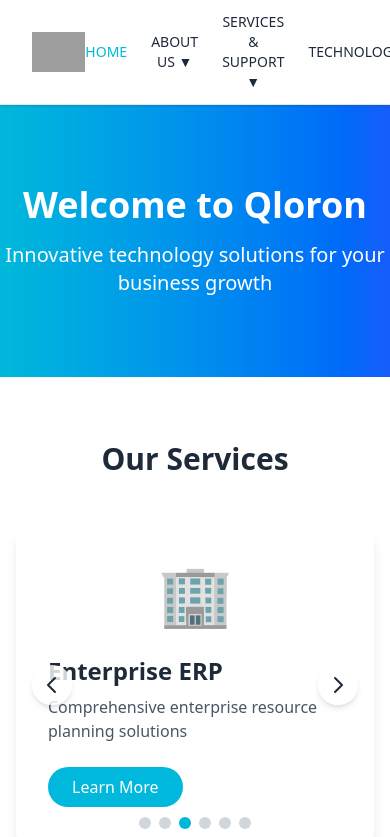
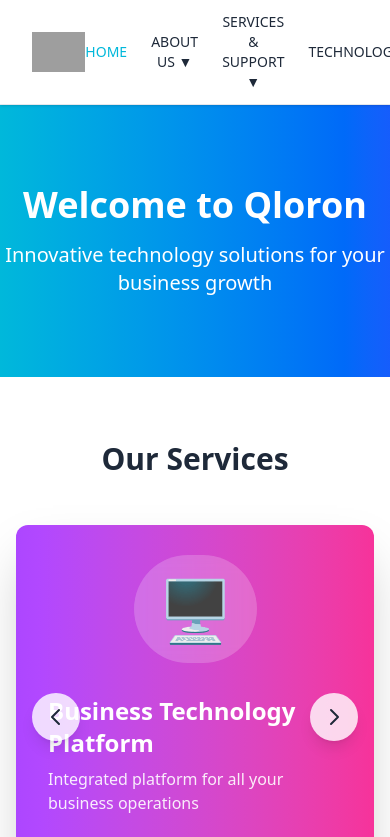
Before and after one commit to Himanshu-coder007/Qloron-Home-page, a React (Vite) app: page / in a window 390 px wide. Shown: the top 837 px of the page. Built offline with nearby package versions, Linux system fonts and the light colour scheme; grey boxes are pictures that could not be loaded.

Commit message:
changes in ui

```diff
--- a/src/components/home/ServiceCard.jsx
+++ b/src/components/home/ServiceCard.jsx
@@ -3,19 +3,21 @@ import { Link } from 'react-router-dom';
 
 const ServiceCard = ({ service, isActive }) => {
   return (
-    <div className={`absolute inset-0 transition-opacity duration-500 flex items-center p-8 md:p-12 ${isActive ? 'opacity-100' : 'opacity-0 pointer-events-none'}`}>
+    <div className={`absolute inset-0 transition-opacity duration-500 flex items-center p-8 md:p-12 ${isActive ? 'opacity-100' : 'opacity-0 pointer-events-none'} ${service.bgColor} text-white`}>
       <div className="flex flex-col md:flex-row items-center gap-8">
-        <div className="text-6xl md:text-8xl">{service.icon}</div>
+        <div className="text-6xl md:text-8xl bg-white/20 p-6 rounded-full backdrop-blur-sm">
+          {service.icon}
+        </div>
         <div>
-          <h3 className="text-2xl md:text-3xl font-bold text-gray-800 mb-2">
+          <h3 className="text-2xl md:text-3xl font-bold mb-2">
             {service.title}
           </h3>
-          <p className="text-gray-600 mb-6 max-w-2xl">
+          <p className="mb-6 max-w-2xl text-white/90">
             {service.description}
           </p>
           <Link
             to={service.link}
-            className="inline-block bg-cyan-500 hover:bg-cyan-600 text-white px-6 py-2 rounded-full transition-colors"
+            className="inline-block bg-white hover:bg-white/90 text-cyan-600 px-6 py-2 rounded-full transition-colors font-medium"
           >
             Learn More
           </Link>
--- a/src/components/home/ServicesSlider.jsx
+++ b/src/components/home/ServicesSlider.jsx
@@ -10,7 +10,7 @@ const ServicesSlider = ({ services }) => {
     if (isAutoPlaying) {
       interval = setInterval(() => {
         setCurrentSlide((prev) => (prev === services.length - 1 ? 0 : prev + 1));
-      }, 3000);
+      }, 5000); // Increased interval for better viewing
     }
     return () => clearInterval(interval);
   }, [isAutoPlaying, services.length]);
@@ -18,21 +18,24 @@ const ServicesSlider = ({ services }) => {
   const nextSlide = () => {
     setCurrentSlide((prev) => (prev === services.length - 1 ? 0 : prev + 1));
     setIsAutoPlaying(false);
+    setTimeout(() => setIsAutoPlaying(true), 10000); // Resume auto-play after pause
   };
 
   const prevSlide = () => {
     setCurrentSlide((prev) => (prev === 0 ? services.length - 1 : prev - 1));
     setIsAutoPlaying(false);
+    setTimeout(() => setIsAutoPlaying(true), 10000); // Resume auto-play after pause
   };
 
   const goToSlide = (index) => {
     setCurrentSlide(index);
     setIsAutoPlaying(false);
+    setTimeout(() => setIsAutoPlaying(true), 10000); // Resume auto-play after pause
   };
 
   return (
-    <div className="relative overflow-hidden rounded-xl shadow-lg bg-white">
-      <div className="relative h-80">
+    <div className="relative overflow-hidden rounded-xl shadow-2xl">
+      <div className="relative h-96"> {/* Increased height for better visibility */}
         {services.map((service, index) => (
           <ServiceCard
             key={index}
@@ -44,7 +47,7 @@ const ServicesSlider = ({ services }) => {
 
       <button
         onClick={prevSlide}
-        className="absolute left-4 top-1/2 -translate-y-1/2 bg-white/80 hover:bg-white text-gray-800 p-2 rounded-full shadow-md z-10"
+        className="absolute left-4 top-1/2 -translate-y-1/2 bg-white/80 hover:bg-white text-gray-800 p-3 rounded-full shadow-lg z-10 transition-all hover:scale-110"
         aria-label="Previous slide"
       >
         <svg xmlns="http://www.w3.org/2000/svg" className="h-6 w-6" fill="none" viewBox="0 0 24 24" stroke="currentColor">
@@ -53,7 +56,7 @@ const ServicesSlider = ({ services }) => {
       </button>
       <button
         onClick={nextSlide}
-        className="absolute right-4 top-1/2 -translate-y-1/2 bg-white/80 hover:bg-white text-gray-800 p-2 rounded-full shadow-md z-10"
+        className="absolute right-4 top-1/2 -translate-y-1/2 bg-white/80 hover:bg-white text-gray-800 p-3 rounded-full shadow-lg z-10 transition-all hover:scale-110"
         aria-label="Next slide"
       >
         <svg xmlns="http://www.w3.org/2000/svg" className="h-6 w-6" fill="none" viewBox="0 0 24 24" stroke="currentColor">
@@ -61,12 +64,12 @@ const ServicesSlider = ({ services }) => {
         </svg>
       </button>
 
-      <div className="absolute bottom-4 left-0 right-0 flex justify-center gap-2">
+      <div className="absolute bottom-6 left-0 right-0 flex justify-center gap-2">
         {services.map((_, index) => (
           <button
             key={index}
             onClick={() => goToSlide(index)}
-            className={`w-3 h-3 rounded-full transition-colors ${index === currentSlide ? 'bg-cyan-500' : 'bg-gray-300'}`}
+            className={`w-3 h-3 rounded-full transition-all ${index === currentSlide ? 'bg-white scale-125' : 'bg-white/50'}`}
             aria-label={`Go to slide ${index + 1}`}
           />
         ))}
--- a/src/pages/Homepage.jsx
+++ b/src/pages/Homepage.jsx
@@ -12,37 +12,43 @@ const Homepage = () => {
       title: "Higher Resources",
       description: "Scalable solutions for your growing business needs",
       link: "/services/higher-resources",
-      icon: "📈"
+      icon: "📈",
+      bgColor: "bg-gradient-to-r from-cyan-500 to-blue-500"
     },
     {
       title: "Business Technology Platform",
       description: "Integrated platform for all your business operations",
       link: "/services/business-platform",
-      icon: "🖥️"
+      icon: "🖥️",
+      bgColor: "bg-gradient-to-r from-purple-500 to-pink-500"
     },
     {
       title: "Enterprise ERP",
       description: "Comprehensive enterprise resource planning solutions",
       link: "/services/erp",
-      icon: "🏢"
+      icon: "🏢",
+      bgColor: "bg-gradient-to-r from-indigo-500 to-blue-700"
     },
     {
       title: "CRM & CX",
       description: "Customer relationship management and experience solutions",
       link: "/services/crm",
-      icon: "🤝"
+      icon: "🤝",
+      bgColor: "bg-gradient-to-r from-green-500 to-teal-500"
     },
     {
       title: "Web Development",
       description: "Custom web applications tailored to your needs",
       link: "/services/web-development",
-      icon: "🌐"
+      icon: "🌐",
+      bgColor: "bg-gradient-to-r from-orange-500 to-red-500"
     },
     {
       title: "App Development",
       description: "Mobile applications for iOS and Android platforms",
       link: "/services/app-development",
-      icon: "📱"
+      icon: "📱",
+      bgColor: "bg-gradient-to-r from-yellow-500 to-amber-500"
     }
   ];
 
```
Also changed, not shown: src/components/home/Whywestandout.jsx (+32 -32 lines).
